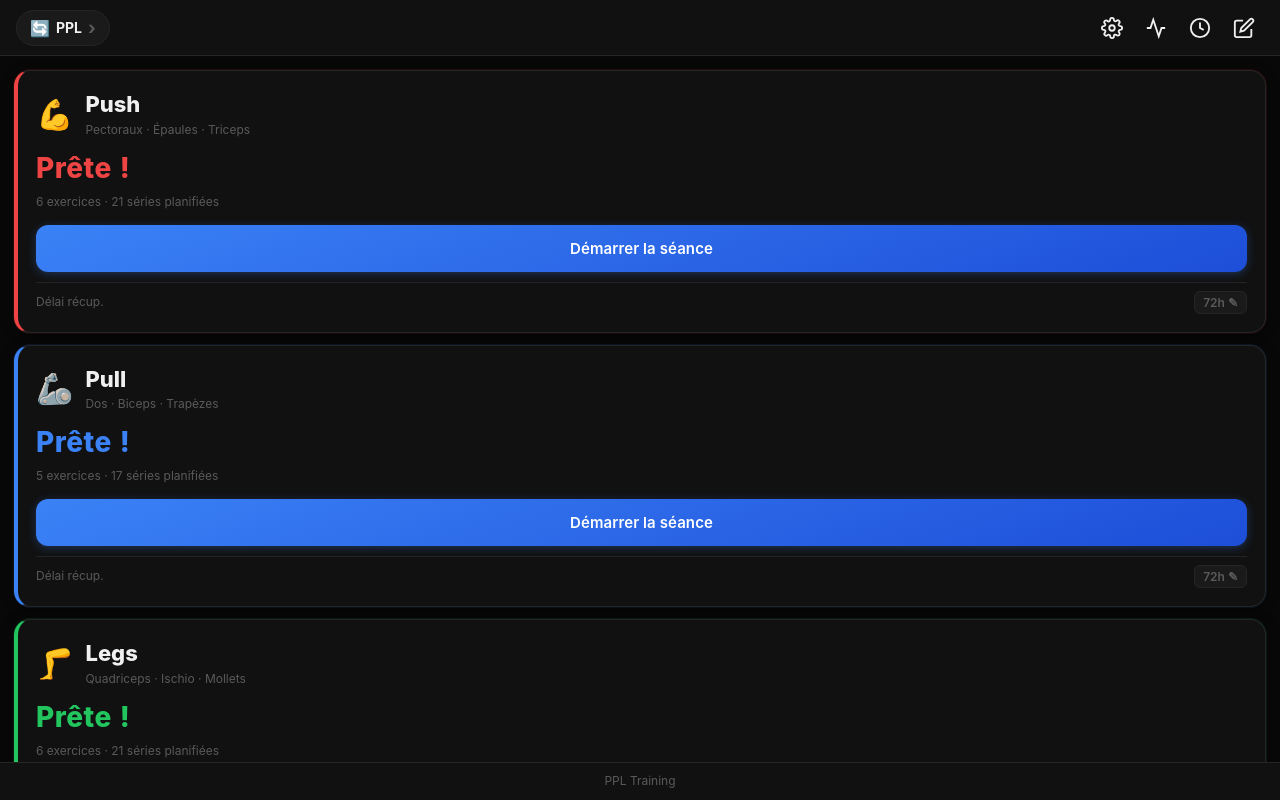
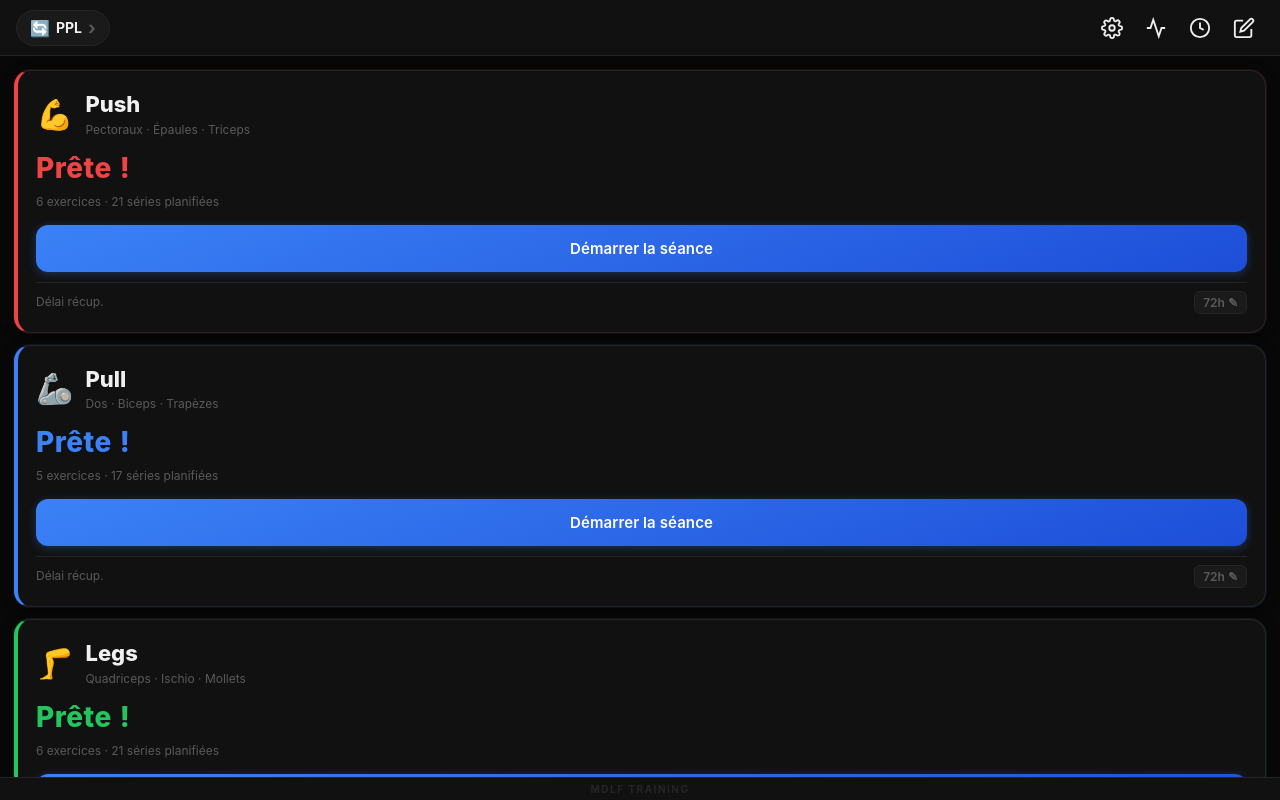
Before and after one commit to Maxencedlff/Muscu, a plain HTML site: page index.html in a window 1280 px wide. Drawn offline with Linux system fonts and the light colour scheme.

Commit message:
Footer dashboard plus discret : MDLF Training
Co-Authored-By: Claude Sonnet 4.6 <noreply@anthropic.com>

```diff
--- a/app.js
+++ b/app.js
@@ -514,7 +514,7 @@ function renderDashboard() {
       </header>
       <div class="cards">${cards || emptyCustom}</div>
       <div class="dashboard__footer">
-        <span style="font-size:12px;color:var(--muted)">PPL Training</span>
+        <span style="font-size:10px;color:var(--border);letter-spacing:1.5px;font-weight:700;text-transform:uppercase">MDLF Training</span>
       </div>
     </div>`;
 }
--- a/style.css
+++ b/style.css
@@ -145,8 +145,8 @@ body {
 .card__meta { font-size: 12px; color: var(--muted); margin-bottom: 14px; }
 
 .dashboard__footer {
-  display: flex; justify-content: center; gap: 12px;
-  padding: 10px 16px calc(10px + env(safe-area-inset-bottom, 0));
+  display: flex; justify-content: center;
+  padding: 4px 16px calc(4px + env(safe-area-inset-bottom, 0));
   background: var(--surface); border-top: 1px solid var(--border);
   flex-shrink: 0;
 }
```
